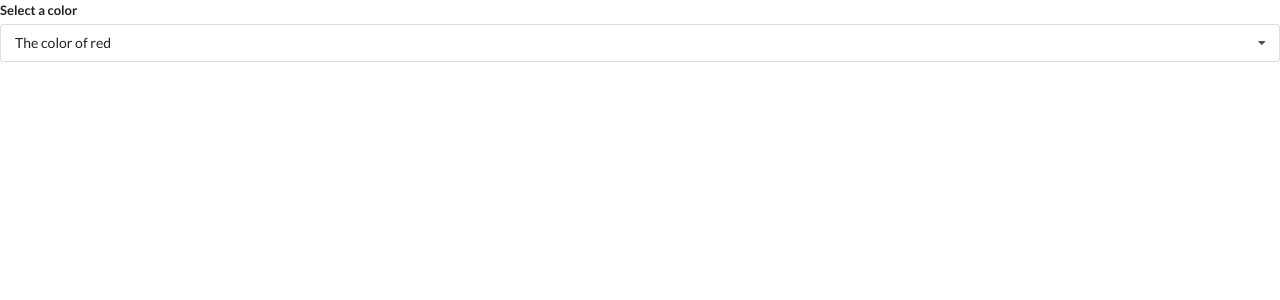
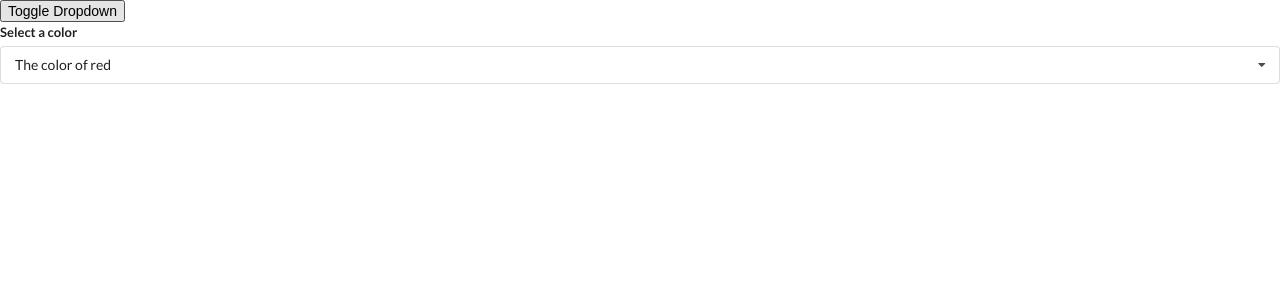
Before and after one commit to elizawtw/widgets, a React (Create React App) app: page / in a window 1280 px wide. Shown: the top 300 px of the page. Built offline with nearby package versions, Linux system fonts and the light colour scheme.

Commit message:
add cleanup function to useEffect for toggling dropdown menu

```diff
--- a/src/App.js
+++ b/src/App.js
@@ -36,14 +36,18 @@
 
 const App = () => {
   const [selected, setSelected] = useState(options[0])
+  const [showDropdown, setShowDropdown] = useState(true)
   return (
     <div>
       {/* <Search /> */}
       {/* { <Accordion items={items}/> /*name of prop is items and the value is the items array */}
+      <button onClick={() => setShowDropdown(!showDropdown)}>Toggle Dropdown</button>
+      {showDropdown ?
       <Dropdown
       selected={selected}
       onSelectedChange={setSelected}
       options={options} />
+      : null}
     </div>
   );
 };
--- a/src/components/Dropdown.js
+++ b/src/components/Dropdown.js
@@ -5,14 +5,21 @@
   const ref = useRef();
 
 useEffect(() => {
-  document.body.addEventListener('click', (e) => { //this get called before react listeners
+  const onBodyClick = (e) => {
     if(ref.current.contains(e.target)){ //contains check whether one element is contained inside another element
       return;
     }
     setOpen(false);
-  }, {
+
+  }
+  document.body.addEventListener('click', onBodyClick, {
     capture: true
-  })
+  });
+
+  return() => {
+    document.body.removeEventListener('click', onBodyClick, {
+      capture: true,    })
+  }
 },[]) //only run one time with empty array
 
   const renderOptions = options.map((option) => {
@@ -26,8 +33,6 @@
       </div>
     )
   })
-
-  console.log(ref.current)
 
   return (
     <div className="ui form" ref={ref}>
```
